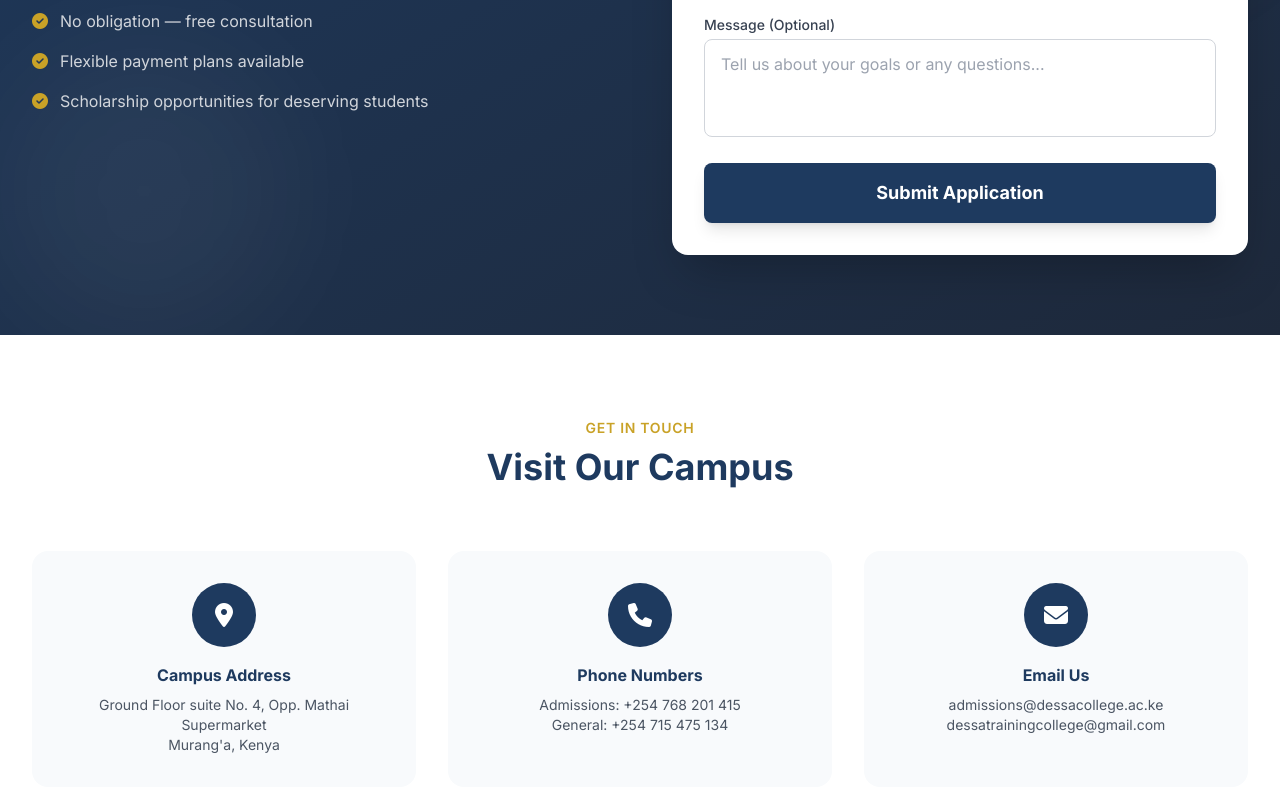
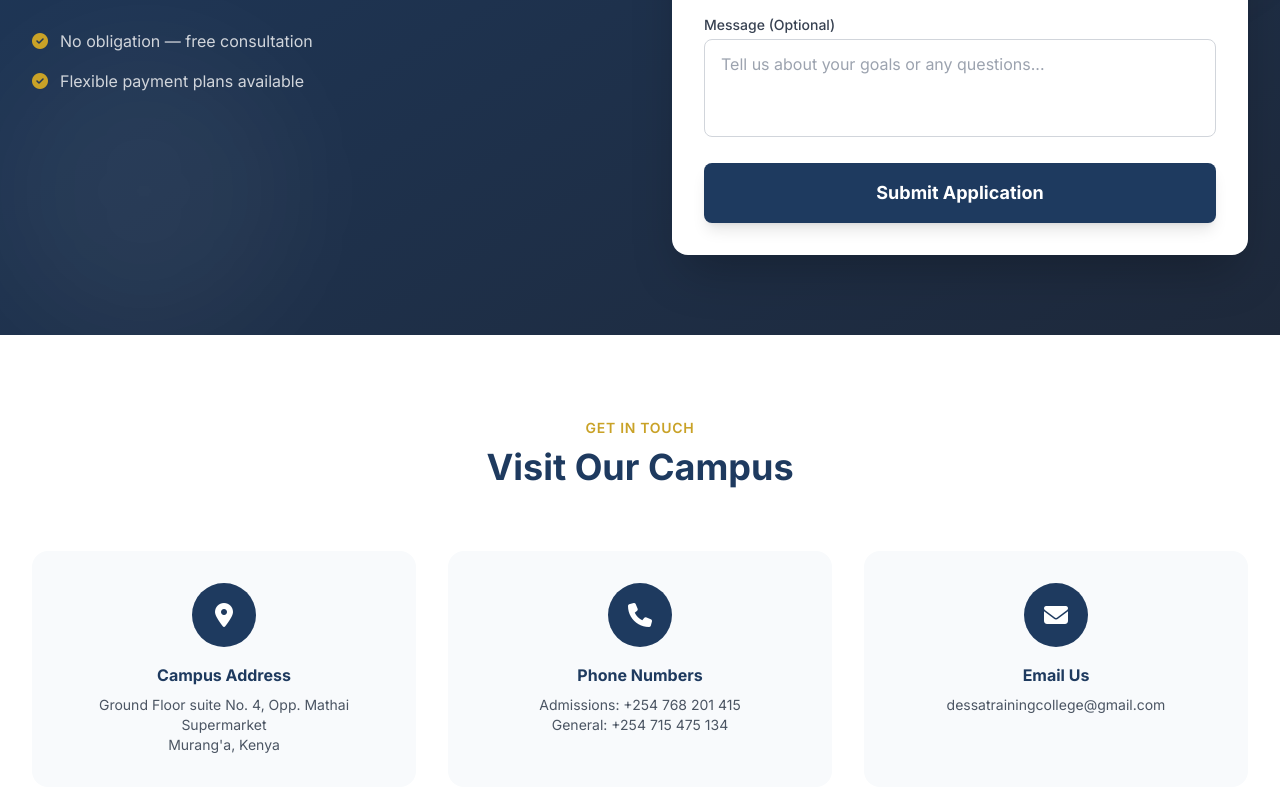
Before and after one commit to trevbrandy166/DESSA-TRAINING-COLLEGE, a website: page views/index.html in a window 1280 px wide. Shown: the part 3142-3932 px from the top of the page. Drawn offline with nearby package versions, Linux system fonts and the light colour scheme; no server answers.

Commit message:
last changes

```diff
--- a/database.js
+++ b/database.js
@@ -390,7 +390,7 @@ function insertSampleData(db) {
       "Professional accounting qualification recognized globally. Covers financial reporting, auditing, taxation, and management accounting.",
       18,
       "both",
-      85000,
+      45000,
       "/images/cpa.jpg",
     ],
     [
@@ -420,7 +420,7 @@ function insertSampleData(db) {
       "Practical computer skills including MS Office, internet, email, and basic programming. Perfect for beginners and professionals.",
       3,
       "both",
-      15000,
+      6000,
       "/images/computer.jpg",
     ],
   ];
--- a/views/index.html
+++ b/views/index.html
@@ -596,10 +596,6 @@
                 <i class="fas fa-check-circle text-dessa-secondary"></i>
                 <span>Flexible payment plans available</span>
               </div>
-              <div class="flex items-center space-x-3 text-gray-300">
-                <i class="fas fa-check-circle text-dessa-secondary"></i>
-                <span>Scholarship opportunities for deserving students</span>
-              </div>
             </div>
           </div>
 
@@ -752,9 +748,7 @@
               <i class="fas fa-envelope text-white text-2xl"></i>
             </div>
             <h4 class="font-bold text-dessa-primary mb-2">Email Us</h4>
-            <p class="text-gray-600 text-sm">
-              admissions@dessacollege.ac.ke<br />dessatrainingcollege@gmail.com
-            </p>
+            <p class="text-gray-600 text-sm">dessatrainingcollege@gmail.com</p>
           </div>
         </div>
       </div>
```
Also changed, not shown: public/uploads/photo_1783268092730_ChatGPT Image Jun 11, 2026, 10_03_01 PM.png (deleted), public/uploads/photo_1783316470402_it-head.png (deleted), public/uploads/photo_1783408790227_CHRISTOPHER KIBET KEITANY PHOTO.jpg.jpeg (deleted), public/uploads/photo_1783408974300_CHRISTOPHER KIBET KEITANY PHOTO.jpg.jpeg (deleted), 9 other files.
